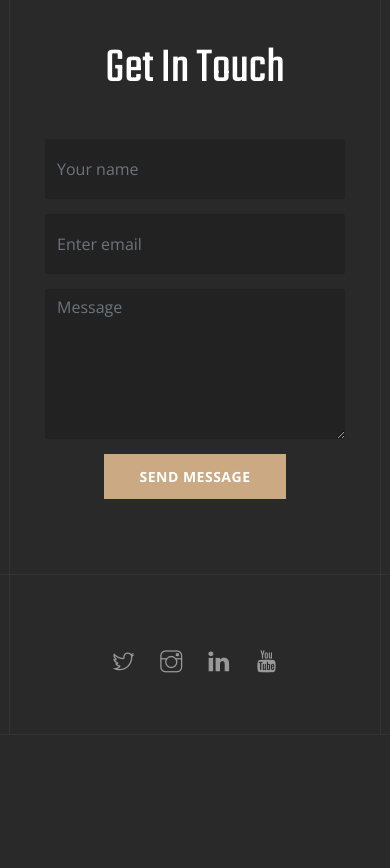
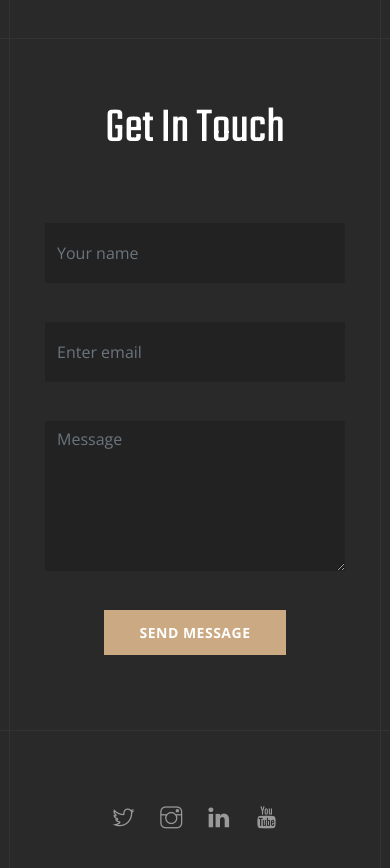
Before and after one commit to bharambetr2002/Portfolio, a plain HTML site: page index.html in a window 390 px wide. Shown: the part 6640-7508 px from the top of the page. Before the commit the page ends 7375 px from the top, so only its background shows below. Drawn offline with nearby package versions, Linux system fonts and the light colour scheme.

Commit message:
final commit

```diff
--- a/css/main.css
+++ b/css/main.css
@@ -599,7 +599,7 @@ h6 {
 .testimonial-section {
 }
 .testimonial-item {
-  padding-top: 40px;
+  padding-top: 100px;
 }
 .testimonial-carousel.owl-carousel .owl-controls {
   margin-top: 40px;
@@ -647,6 +647,7 @@ h6 {
 }
 .contact-form .form-group {
   margin-bottom: 30px;
+  padding-top: 24px;
 }
 .contact-form .form-group .form-control {
   background-color: #222;
@@ -755,6 +756,7 @@ footer p a {
 }
 .footer-social {
   font-size: 22px;
+  margin-left: auto;
 }
 .footer-social a {
   margin-left: 15px;
--- a/index.html
+++ b/index.html
@@ -562,9 +562,9 @@
       </section>
       <footer class="footer-section">
         <div class="container">
-          <div class="row">
-            <div class="col-sm-6">
-              <div class="footer-social text-right">
+          <!-- <div class="row"> -->
+          <!-- <div class="col-sm-6"> -->
+          <div class="footer-social text-center">
             <!-- <a href="#"><i class="ti-facebook"></i></a> -->
             <a href="https://twitter.com/bharambe_tanmay"
               ><i class="ti-twitter"></i
@@ -575,13 +575,12 @@
             <a href="https://www.linkedin.com/in/tanmaybharambe"
               ><i class="ti-linkedin"></i
             ></a>
-                <a
-                  href="https://www.youtube.com/channel/UCofuNYBtcld-Gx3Z9oqpNwQ"
+            <a href="https://www.youtube.com/channel/UCofuNYBtcld-Gx3Z9oqpNwQ"
               ><i class="ti-youtube"></i
             ></a>
           </div>
-            </div>
-          </div>
+          <!-- </div> -->
+          <!-- </div> -->
         </div>
       </footer>
     </div>
```
Lines whose indentation alone changed are shown as unchanged.
